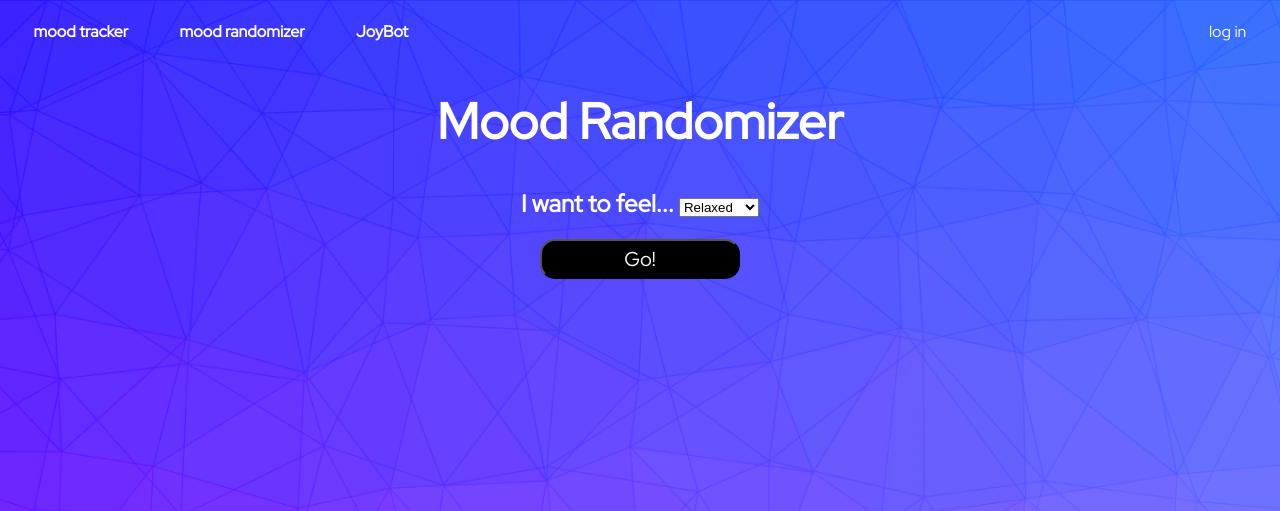
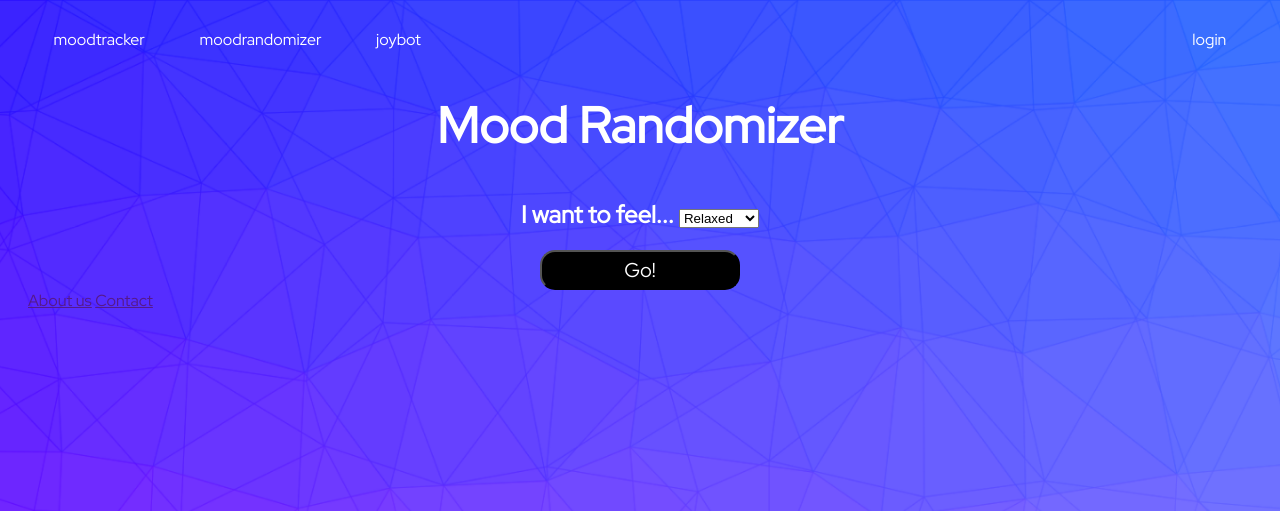
Before and after one commit to TurtleNinja/error404-mood-not-found, a Flask app: page /mood_randomizer_home in a window 1280 px wide. Shown: the top 511 px of the page. Run offline with Flask 2, Linux system fonts and the light colour scheme.

Commit message:
add jinja template to moodrand pages

```diff
--- a/flaskr/app.py
+++ b/flaskr/app.py
@@ -68,7 +68,7 @@ def mood_tracker():
 def mood_randomizer_home():
     return render_template("moodrandhome.html")
 
-@app.route('/mood_randomizer_laugh')
+@app.route('/mood_randomizer_amused')
 def mood_randomizer_laugh():
     return render_template("MoodRandomizerLaugh.html")
 
--- a/flaskr/static/MoodRandomizerLaugh.css
+++ b/flaskr/static/MoodRandomizerLaugh.css
@@ -1,47 +1,11 @@
-html,
-body {
-    background-image: url("img/bg.png");
-    background-attachment: fixed;
-    background-size: cover;
-    font-family: 'Red Hat Display';
-    font-style: normal;
-    font-weight: 400;
-}
-
-div.navbar-nav {
-    display: flex;
-    margin-bottom: 10px;
-}
-
-div.navbar-nav a {
-    color: white;
-    display: inline-block;
-    text-decoration: none;
-    margin: 1vw 2vmax;
-    vertical-align: middle;
-    justify-content: center;
-    align-items: center;
-}
-
-div.right {
-    display: inline;
-    float: right;
-    text-align: right;
-    margin: 0 auto;
-    margin-right: 0;
-}
-
 h1 {
     color: white;
-    text-align: center;
     font-size: 50px;
 }
 
 h2 {
     color: white;
-    /* text-align: center; */
 }
-
 
 /* .dropdown {
     text-align: center;
@@ -51,10 +15,6 @@ h2 {
     width: 120px;
     height: 30px;
 } */
-
-body {
-    text-align: center;
-}
 
 .hi {
     background-color: black;
--- a/flaskr/static/scripts/linking.js
+++ b/flaskr/static/scripts/linking.js
@@ -9,8 +9,6 @@ $(document).ready(function() {
         console.log("submit clicked");
         var dropdown_val = $('.selectpicker').val();
         link_str = "mood_randomizer_" + dropdown_val;
-        alert(link_str);
-        console.log(link_str);
         window.location.href = '/' + link_str;
     });
 });
--- a/flaskr/static/style.css
+++ b/flaskr/static/style.css
@@ -32,6 +32,10 @@ html, body {
     margin: 0 auto;
 }
 
+.center {
+    text-align: center;
+}
+
 @media only screen and (max-width: 450px) {
     html, body {
         background-image: url("img/bg.png");
--- a/flaskr/templates/moodrandhome.html
+++ b/flaskr/templates/moodrandhome.html
@@ -1,32 +1,20 @@
-<!DOCTYPE html>
-<html lang="en">
+{% extends 'base.html' %}
 
-<head>
-    <meta charset="utf-8">
+{% block stylesheet %}
+    <link href="../static/style.css" rel="stylesheet">
     <link href="../static/MoodRandomizerLaugh.css" rel="stylesheet" type="text/css">
-    <link href="https://fonts.googleapis.com/css2?family=Red+Hat+Display&display=swap" rel="stylesheet">
-    <meta name="viewport" content="width=device-width, initial-scale=1.0">
+{% endblock %}
 
-    <script src="https://ajax.googleapis.com/ajax/libs/jquery/3.5.1/jquery.min.js"></script>
-    <script src="../static/scripts/linking.js"></script>
 
-    <title>Mood Randomizer</title>
+{% block title %}
+    JoyBot | MoodRandomizer
+{% endblock %}
 
-  </head>
-  <body>
+{% block content %}
 
-    <nav class="nav navbar-default">
-        <div class="nav navbar-nav left">
-            <a href=""><b>mood tracker</b></a>
-            <a href=""><b>mood randomizer</b></a>
-            <a href=""><b>JoyBot</b></a>
-            <div class="nav navbar-nav right">
-                <a href="">log in</a>
-            </div>
-        </div>
-    </nav>
+    <div class="center">
 
-    <h1 style="text-align:center">Mood Randomizer</h1>
+        <h1>Mood Randomizer</h1>
 
         <h2>
             I want to feel...
@@ -42,7 +30,6 @@
             <button class="rand_submit hi" type="submit">Go!</button>
         </div>
 
+    </div>
 
-</body>
-
-</html>
+{% endblock %}
```
Also changed, not shown: flaskr/static/SignUpPage.css (+0 -46 lines), flaskr/static/mood.css (+0 -15 lines), flaskr/templates/MoodRandomizerLaugh.html (+16 -22 lines), flaskr/templates/moodrandrelax.html (+14 -21 lines). Lines whose indentation alone changed are shown as unchanged.
